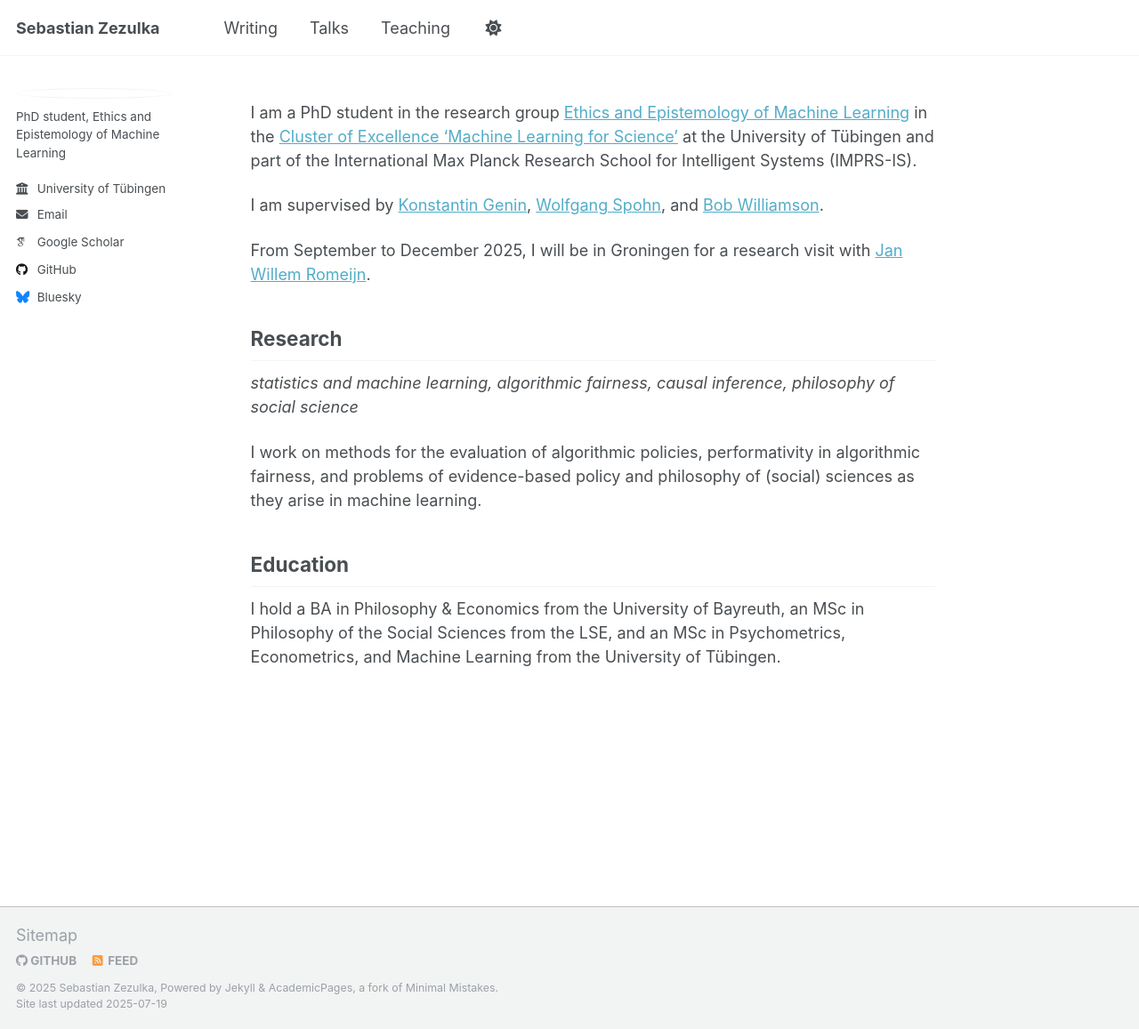
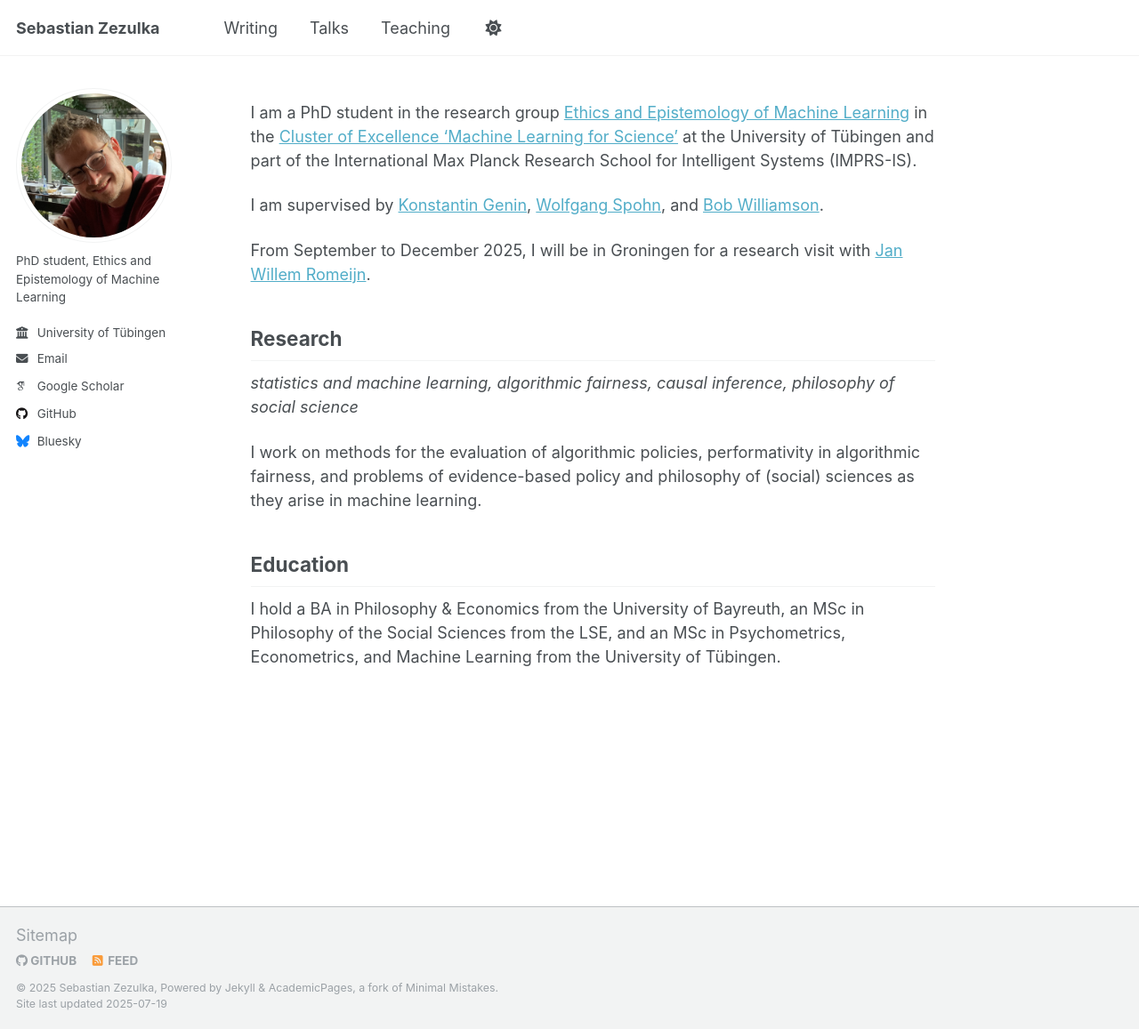
Before and after one commit to sezezulka/sezezulka.github.io, a Jekyll site: the page built from _pages/about.md, in a window 1280 px wide and 1157 px high. Shown: the whole window at 89% size. Built offline with Jekyll 4.4.1, drawn with Linux system fonts in a browser that asks for light colours; some web fonts are replaced; a script that is not in the unit is left out.

Commit message:
Update _config.yml

```diff
--- a/_config.yml
+++ b/_config.yml
@@ -22,7 +22,7 @@ repository               : "sezezulka/sezezulka.github.io"
 #               Additional customization can be done by editing /_includes/author-profile.html
 author:
   # Biographic information
-  avatar           : "/images/2024-Profilbild-quadrat.jpg"
+  avatar           : "2024-Profilbild-quadrat.jpg"
   name             : # &name
   pronouns         : # example: "she/her"
   bio              : "PhD student, Ethics and Epistemology of Machine Learning"
```
